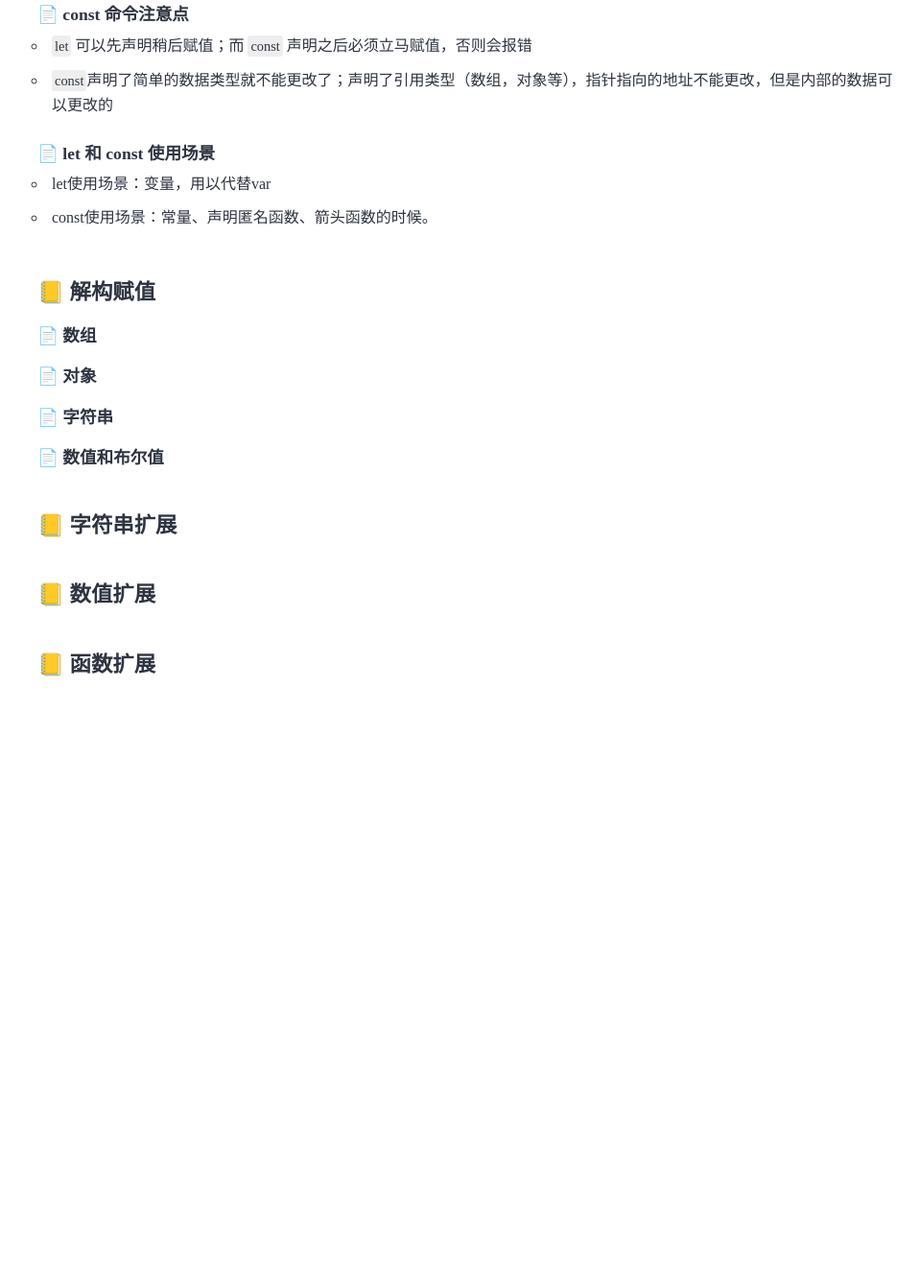
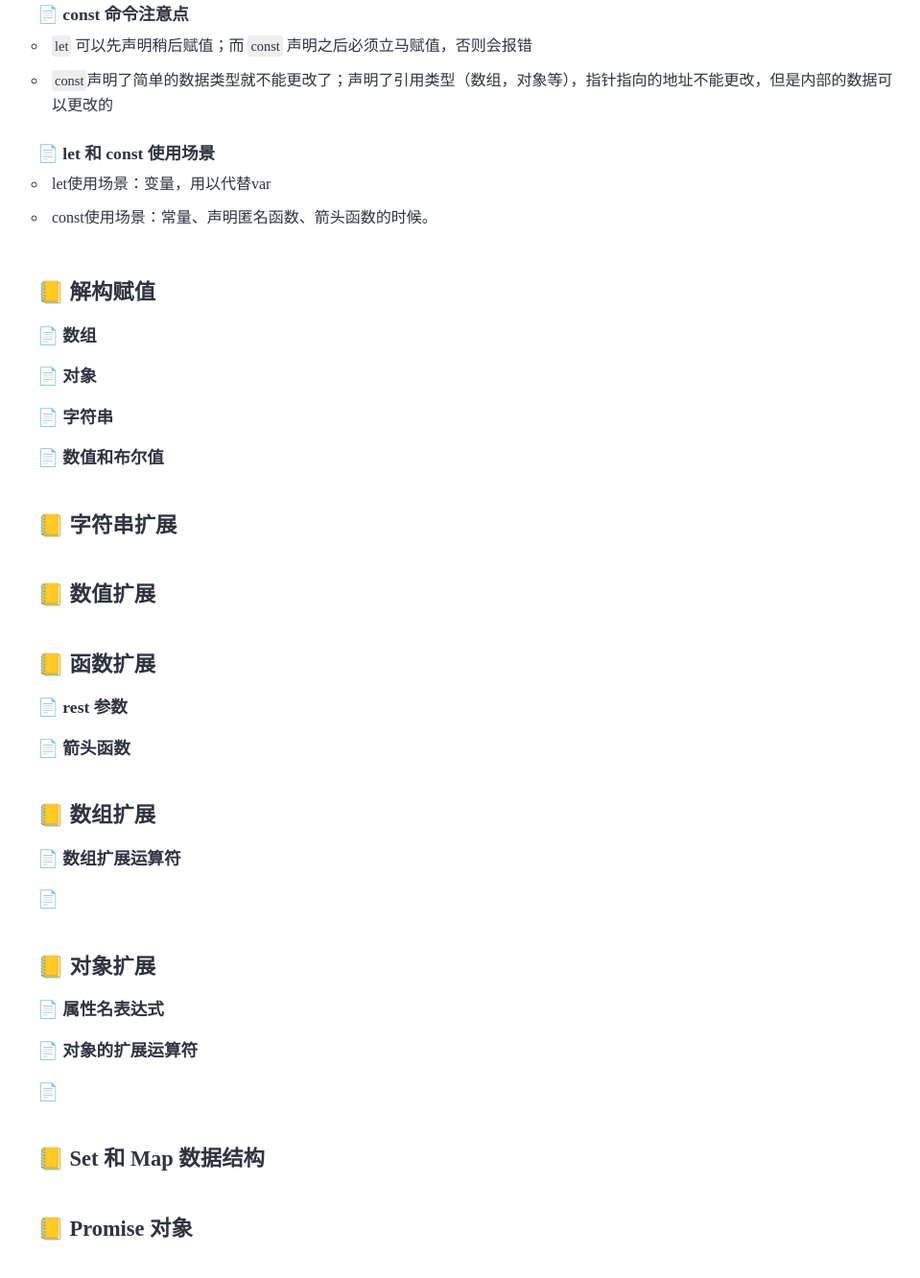
Before and after one commit to maicoder/blog, a Jekyll site: the page built from _posts/2019-06-01-8.md, in a window 1280 px wide and 1400 px high, scrolled down 556 px. Shown: the top 1332 px of the window at 96% size, without its empty margins (151-1110 px from the left). Built offline with Jekyll 4.4.1, drawn with Linux system fonts in a browser that asks for light colours; some web fonts are replaced; before the commit the page ends 1368 px from its top, so only the background shows below that.

Commit message:
Update 2019-06-01-8.md

```diff
--- a/_posts/2019-06-01-8.md
+++ b/_posts/2019-06-01-8.md
@@ -42,3 +42,25 @@ title: ES6 语法
 # 📒 数值扩展
 
 # 📒 函数扩展
+
+## 📄 rest 参数
+
+## 📄 箭头函数
+
+# 📒 数组扩展
+
+## 📄 数组扩展运算符
+
+## 📄
+
+# 📒 对象扩展
+
+## 📄 属性名表达式
+
+## 📄 对象的扩展运算符
+
+## 📄
+
+# 📒 Set 和 Map 数据结构
+
+# 📒 Promise 对象
```
